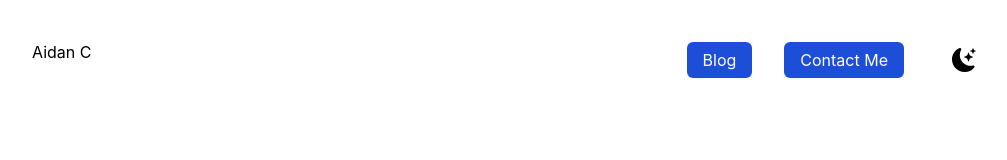
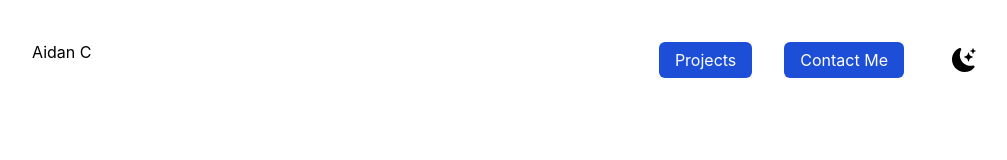
Before and after one commit to DomDevs2000/React-NextJS-Personal-Website, a Next.js app: page / in a window 1280 px wide. Shown: the top 160 px of the page, without its empty margins (128-1135 px from the left). Built offline with nearby package versions, Linux system fonts and the light colour scheme.

Commit message:
changed button from blog to projects, added anchor fragment to button

```diff
--- a/pages/index.tsx
+++ b/pages/index.tsx
@@ -23,10 +23,11 @@ const Home: NextPage = () => {
 						<ul className='flex items-center'>
 							<li>
 								<a
+									id='projects'
 									className='bg-blue-700  hover:bg-blue-200 delay-100 text-white px-4 py-2  rounded-md ml-8'
-									href='#'
+									href='#projects'
 								>
-									Blog
+									Projects
 								</a>
 							</li>
 							<li>
@@ -67,9 +68,7 @@ const Home: NextPage = () => {
 				</section>
 				<section>
 					<div>
-						<h3 id='projects' className='text-3xl py-1 dark:text-white'>
-							Projects
-						</h3>
+						<h3 className='text-3xl py-1 dark:text-white'>Projects</h3>
 					</div>
 				</section>
 			</main>
```
